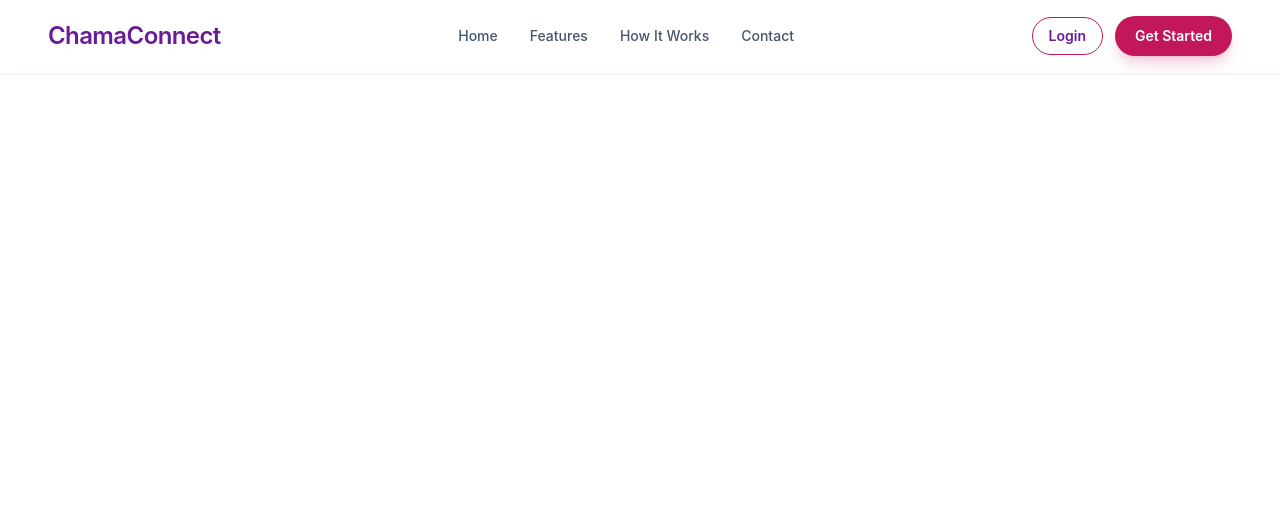
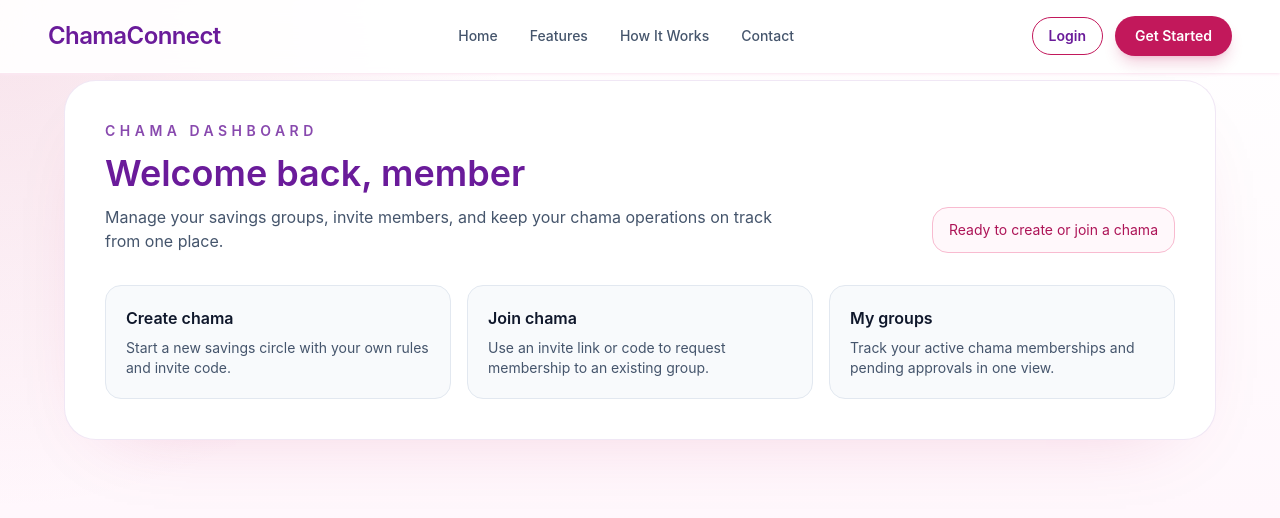
Before and after one commit to dev-lynne/kibagenge, a React (Vite) app: page /dashboard in a window 1280 px wide. Shown: the top 518 px of the page. Built offline with nearby package versions, Linux system fonts and the light colour scheme; no server answers.

Commit message:
feat: add logged in displayed name

```diff
--- a/src/App.tsx
+++ b/src/App.tsx
@@ -1,5 +1,6 @@
 import { BrowserRouter, Route, Routes } from 'react-router-dom'
 import { Navbar } from './components/landing/Navbar'
+import Dashboard from './pages/Dashboard'
 import Landing from './pages/Landing'
 import Login from './pages/Login'
 import Signup from './pages/Signup'
@@ -11,6 +12,7 @@ function App() {
         <Navbar />
         <Routes>
           <Route path="/" element={<Landing />} />
+          <Route path="/dashboard" element={<Dashboard />} />
           <Route path="/login" element={<Login />} />
           <Route path="/signup" element={<Signup />} />
         </Routes>
--- a/src/api/auth.ts
+++ b/src/api/auth.ts
@@ -21,6 +21,7 @@ export interface TokenResponse {
   access_token: string
   refresh_token: string
   token_type: string
+  full_name: string
 }
 
 export const registerUser = (payload: RegisterPayload) => api.post('/auth/register', payload)
--- a/src/components/landing/Navbar.tsx
+++ b/src/components/landing/Navbar.tsx
@@ -1,4 +1,5 @@
-import { Link } from 'react-router-dom'
+import { useMemo } from 'react'
+import { Link, useLocation, useNavigate } from 'react-router-dom'
 
 const navItems = [
   { label: 'Home', href: '#home' },
@@ -8,6 +9,19 @@ const navItems = [
 ]
 
 export function Navbar() {
+  const location = useLocation()
+  const navigate = useNavigate()
+  const isLoggedIn = useMemo(() => Boolean(localStorage.getItem('access_token')), [location.pathname])
+  const userLabel = useMemo(() => localStorage.getItem('auth_full_name') || localStorage.getItem('auth_user') || 'Member', [location.pathname])
+
+  const handleLogout = () => {
+    localStorage.removeItem('access_token')
+    localStorage.removeItem('refresh_token')
+    localStorage.removeItem('auth_user')
+    localStorage.removeItem('auth_full_name')
+    navigate('/login')
+  }
+
   return (
     <header className="fixed inset-x-0 top-0 z-50 border-b border-white/80 bg-white/90 backdrop-blur-xl shadow-sm shadow-pink-100">
       <div className="mx-auto flex max-w-7xl items-center justify-between px-6 py-4 sm:px-8 lg:px-12">
@@ -24,6 +38,21 @@ export function Navbar() {
         </nav>
 
         <div className="flex items-center gap-3">
+          {isLoggedIn ? (
+            <>
+              <Link to="/dashboard" className="rounded-full border border-[#C2185B] px-4 py-2 text-sm font-semibold text-[#6A1B9A] transition hover:bg-[#F8BBD0]/80">
+                {userLabel}
+              </Link>
+              <button
+                type="button"
+                onClick={handleLogout}
+                className="rounded-full border border-slate-300 px-4 py-2 text-sm font-semibold text-slate-700 transition hover:bg-slate-100"
+              >
+                Logout
+              </button>
+            </>
+          ) : (
+            <>
               <Link
                 to="/login"
                 className="rounded-full border border-[#C2185B] px-4 py-2 text-sm font-semibold text-[#6A1B9A] transition hover:bg-[#F8BBD0]/80"
@@ -36,6 +65,8 @@ export function Navbar() {
               >
                 Get Started
               </Link>
+            </>
+          )}
         </div>
       </div>
     </header>
--- /dev/null
+++ b/src/pages/Dashboard.tsx
@@ -0,0 +1,41 @@
+import { useMemo } from 'react'
+
+export default function Dashboard() {
+  const userLabel = useMemo(() => localStorage.getItem('auth_full_name') || localStorage.getItem('auth_user') || 'member', [])
+
+  return (
+    <section className="min-h-[calc(100vh-6rem)] bg-[radial-gradient(circle_at_top_left,_rgba(194,24,91,0.12),_transparent_35%),linear-gradient(180deg,_#ffffff_0%,_#fff4fb_100%)] px-6 py-20 sm:px-8 lg:px-12">
+      <div className="mx-auto max-w-6xl">
+        <div className="rounded-[2rem] border border-[#6A1B9A]/10 bg-white p-8 shadow-[0_28px_80px_-50px_rgba(194,24,91,0.25)] sm:p-10">
+          <div className="flex flex-col gap-4 md:flex-row md:items-end md:justify-between">
+            <div>
+              <p className="text-sm font-semibold uppercase tracking-[0.32em] text-[#6A1B9A]/80">Chama dashboard</p>
+              <h1 className="mt-3 text-3xl font-semibold text-[#6A1B9A] sm:text-4xl">Welcome back, {userLabel}</h1>
+              <p className="mt-3 max-w-2xl text-sm text-slate-600 sm:text-base">
+                Manage your savings groups, invite members, and keep your chama operations on track from one place.
+              </p>
+            </div>
+            <div className="rounded-2xl border border-[#F8BBD0] bg-[#FFF8FB] px-4 py-3 text-sm text-[#AD1457]">
+              Ready to create or join a chama
+            </div>
+          </div>
+
+          <div className="mt-8 grid gap-4 md:grid-cols-3">
+            <div className="rounded-2xl border border-slate-200 bg-slate-50 p-5">
+              <h2 className="font-semibold text-slate-900">Create chama</h2>
+              <p className="mt-2 text-sm text-slate-600">Start a new savings circle with your own rules and invite code.</p>
+            </div>
+            <div className="rounded-2xl border border-slate-200 bg-slate-50 p-5">
+              <h2 className="font-semibold text-slate-900">Join chama</h2>
+              <p className="mt-2 text-sm text-slate-600">Use an invite link or code to request membership to an existing group.</p>
+            </div>
+            <div className="rounded-2xl border border-slate-200 bg-slate-50 p-5">
+              <h2 className="font-semibold text-slate-900">My groups</h2>
+              <p className="mt-2 text-sm text-slate-600">Track your active chama memberships and pending approvals in one view.</p>
+            </div>
+          </div>
+        </div>
+      </div>
+    </section>
+  )
+}
--- a/src/pages/Login.tsx
+++ b/src/pages/Login.tsx
@@ -14,9 +14,13 @@ export default function Login() {
 
     try {
       const response = await loginUser({ username, password })
+      const displayName = username.trim()
       localStorage.setItem('access_token', response.data.access_token)
       localStorage.setItem('refresh_token', response.data.refresh_token)
+      localStorage.setItem('auth_user', response.data.full_name)
+      localStorage.setItem('auth_full_name', response.data.full_name)
       setMessage('Login successful')
+      window.location.href = '/dashboard'
     } catch (err: any) {
       setError(err?.response?.data?.detail || 'Login failed')
     }
--- a/src/pages/Signup.tsx
+++ b/src/pages/Signup.tsx
@@ -17,6 +17,7 @@ export default function Signup() {
     try {
       const response = await registerUser({ full_name: fullName, phone, email, password })
       setMessage(response.data.message || 'Account created successfully.')
+      window.location.href = '/login'
     } catch (err: any) {
       setError(err?.response?.data?.detail || 'Registration failed')
     }
```
Lines whose indentation alone changed are shown as unchanged.
